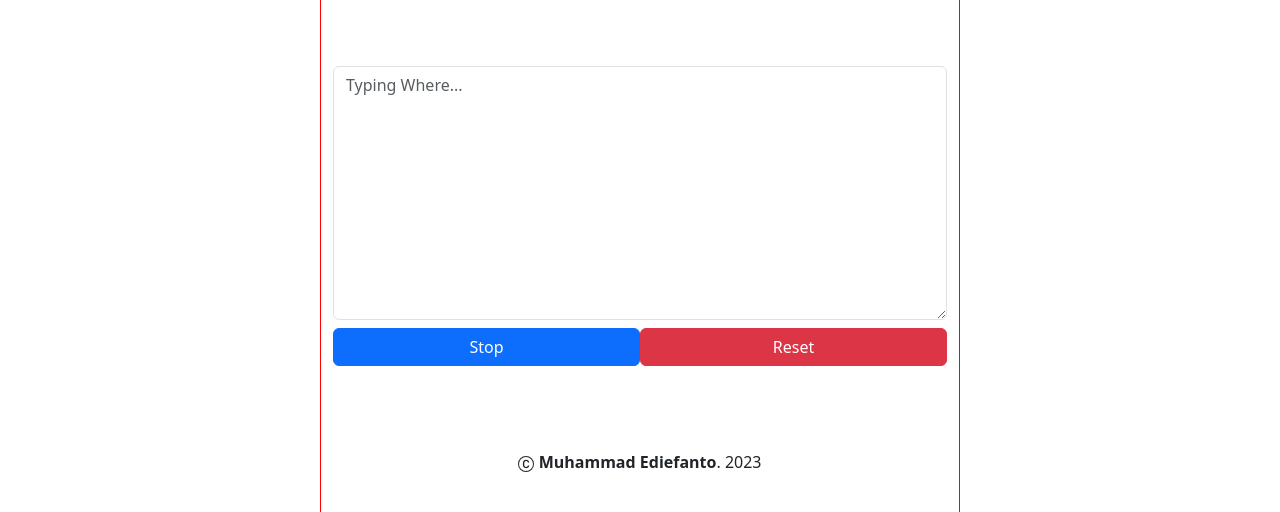
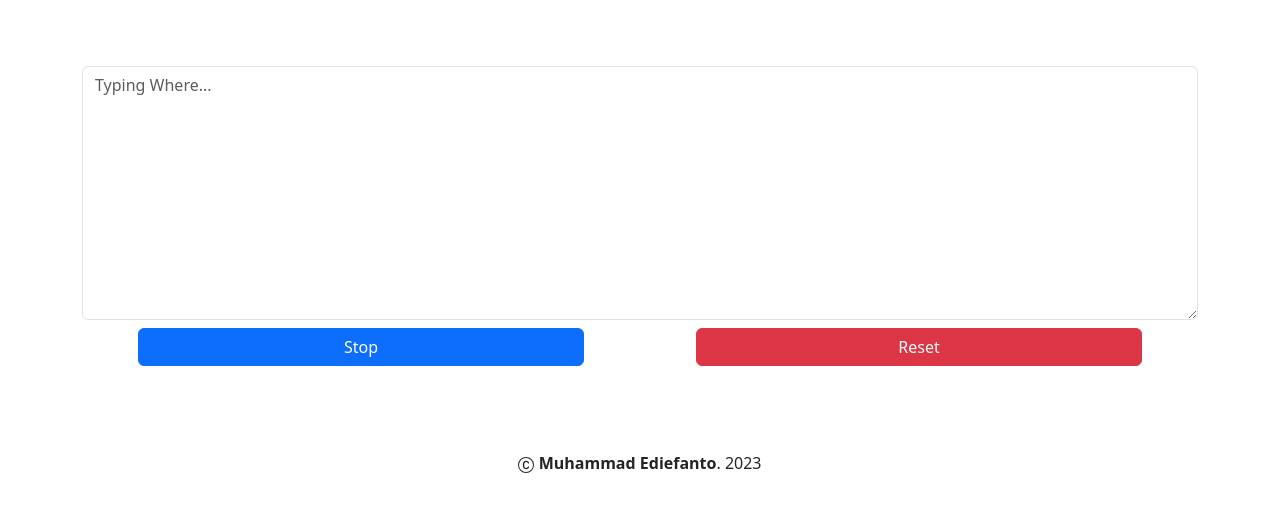
Before and after one commit to mhmmdediefanto/typingTimer.github.io, a plain HTML site: page index.html in a window 1280 px wide. Shown: the part 232-744 px from the top of the page. Drawn offline with nearby package versions, Linux system fonts and the light colour scheme.

Commit message:
intialcommit

```diff
--- a/index.html
+++ b/index.html
@@ -15,7 +15,7 @@
   <body>
     <div
       class="container d-flex justify-content-evenly align- items-center flex-column gap-2 min-vh-100"
-      style="width: 50%; border: 1px solid red"
+      style="width: 100%;"
     >
       <div>
         <h2 class="fw-bold fs-3 text-center">Typing Speed Timer</h2>
@@ -42,18 +42,18 @@
           cols="30"
           rows="10"
         ></textarea>
-        <div class="d-flex justify-content-between align-items-center">
+        <div class="d-flex justify-content-around align-items-center">
           <button
             class="btn btn-primary btn-md"
             id="timerStop"
-            style="width: 50%"
+            style="width: 40%"
           >
             Stop
           </button>
           <button
             class="btn btn-danger btn-md"
             id="timerReset"
-            style="width: 50%"
+            style="width: 40%"
           >
             Reset
           </button>
```
